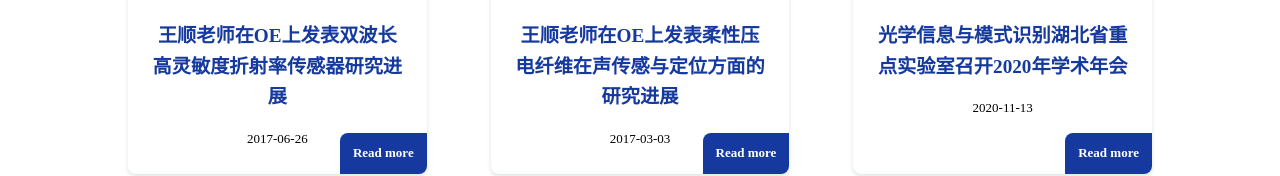
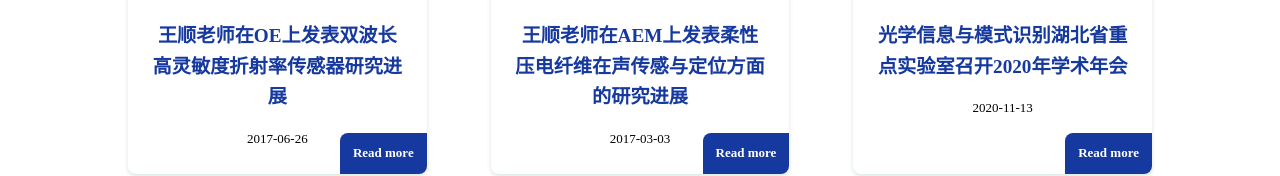
Before and after one commit to Wangshun2022/github.io, a plain HTML site: page index.html in a window 1280 px wide. Shown: the part 2033-2209 px from the top of the page. Drawn offline with nearby package versions, Linux system fonts and the light colour scheme.

Commit message:
Add files via upload

```diff
--- a/index.html
+++ b/index.html
@@ -178,7 +178,7 @@
             </div>
             <div class="block__content">
                 <img src="assets/img/aem17.jpg" alt="" class="block__img">
-                <h2 class="block__title">王顺老师在OE上发表柔性压电纤维在声传感与定位方面的研究进展</h2>
+                <h2 class="block__title">王顺老师在AEM上发表柔性压电纤维在声传感与定位方面的研究进展</h2>
                 <p class="block__date">2017-03-03</p>
                 <!-- <span class="block__detail">Delicious dish</span> -->
                 <a href="https://onlinelibrary.wiley.com/doi/abs/10.1002/aelm.201600449" class="button block__button"> Read more</a>
```
